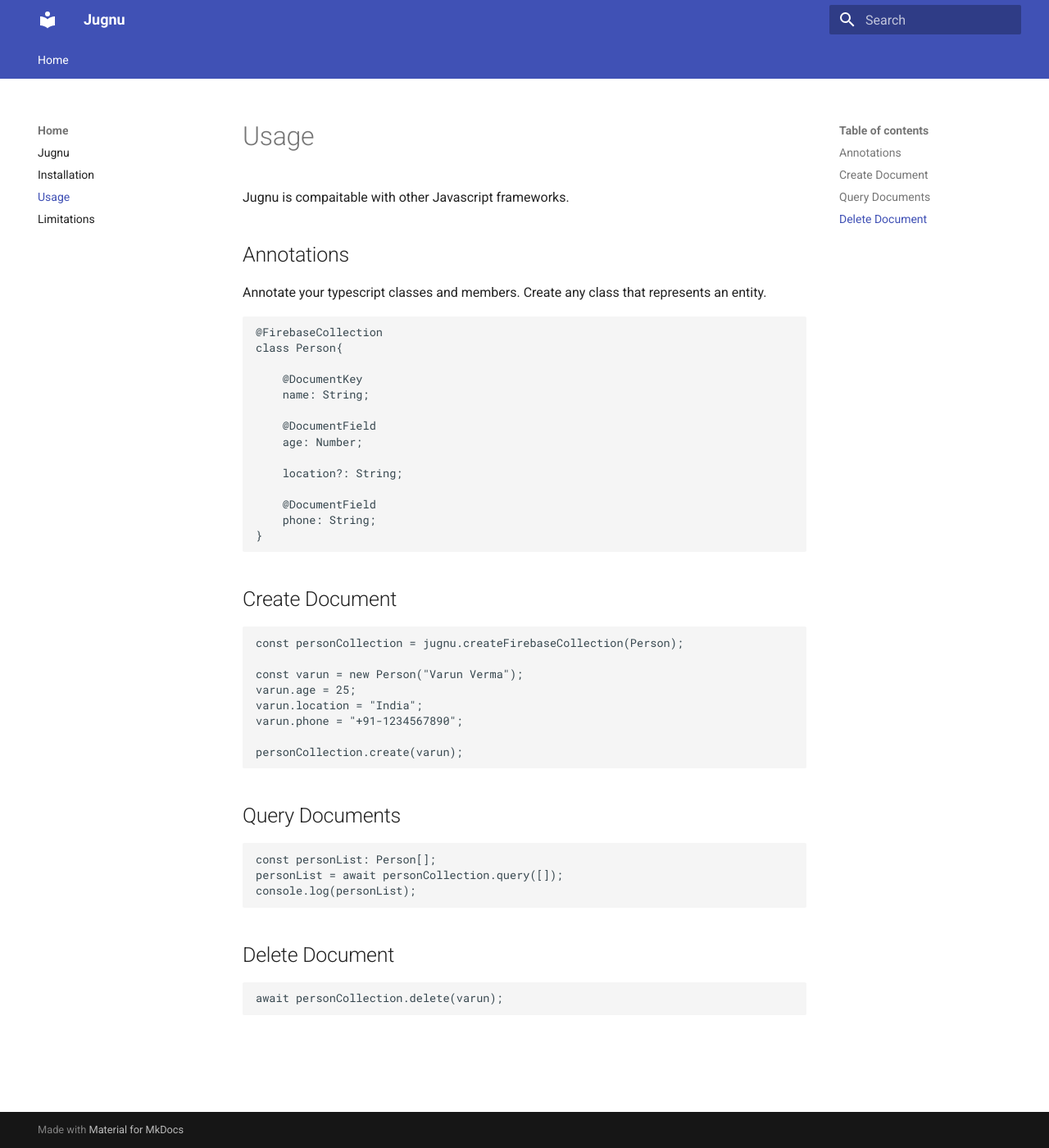
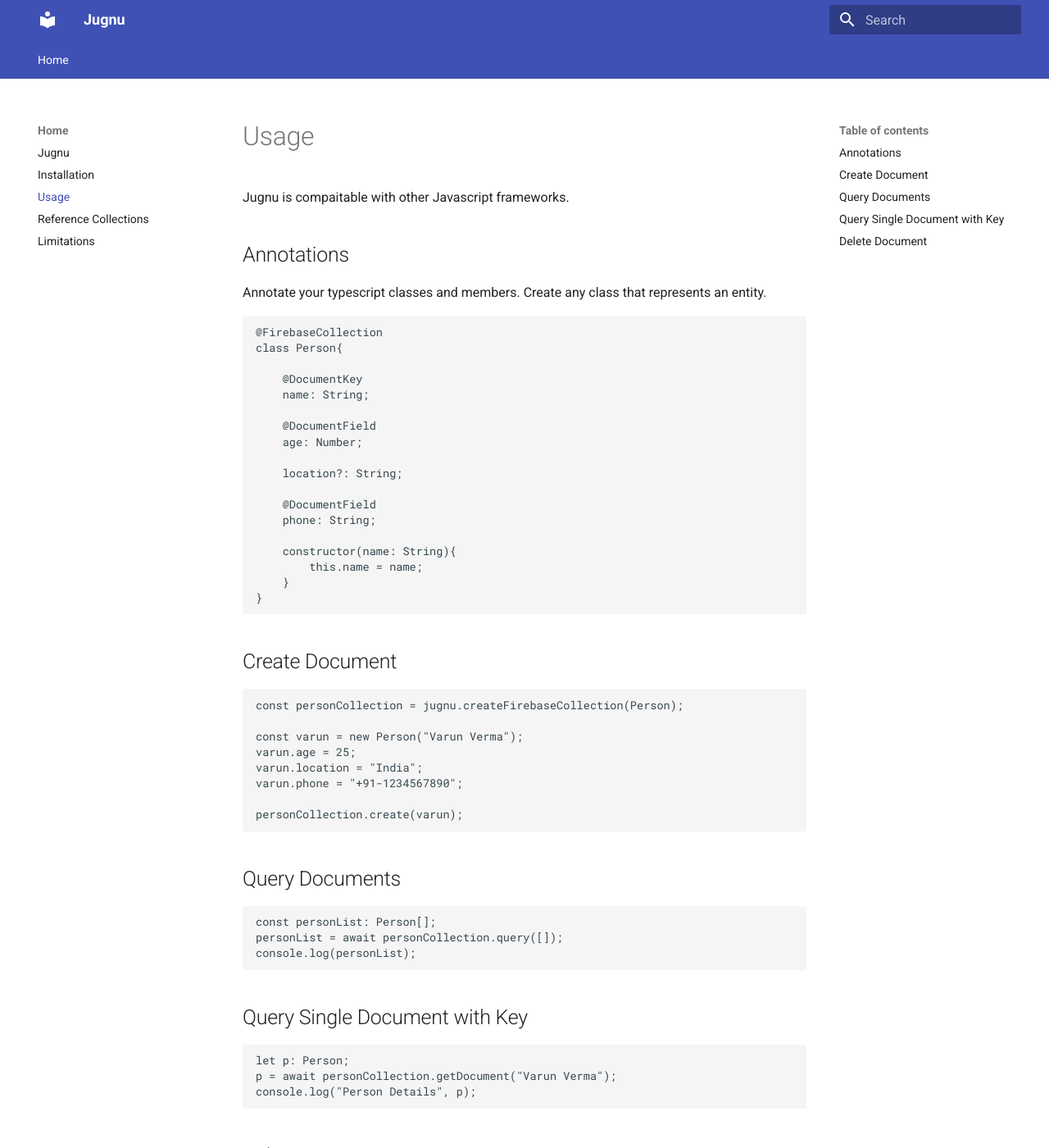
Before and after one commit to FireFly-Jugnu/Documentation, an MkDocs documentation site: the page built from docs/basic_usage.md, in a window 1280 px wide and 1400 px high. Shown: the whole window at 82% size. Built offline with MkDocs 1.6.1 and Material for MkDocs 9.7.7, drawn with Linux system fonts in a browser that asks for light colours.

Commit message:
updated documentation

````diff
--- a/docs/usage.md
+++ b/docs/basic_usage.md
@@ -17,6 +17,10 @@ class Person{
 
     @DocumentField
     phone: String;
+
+    constructor(name: String){
+        this.name = name;
+    }
 }
 ```
 
@@ -40,6 +44,13 @@ personList = await personCollection.query([]);
 console.log(personList);
 ```
 
+## Query Single Document with Key
+```
+let p: Person;
+p = await personCollection.getDocument("Varun Verma");
+console.log("Person Details", p);
+```
+
 ## Delete Document
 ```
 await personCollection.delete(varun);
--- a/mkdocs.yml
+++ b/mkdocs.yml
@@ -4,7 +4,8 @@ nav:
   - Home:
     - Jugnu: index.md
     - Installation: installation.md
-    - Usage: usage.md
+    - Usage: basic_usage.md
+    - Reference Collections: reference_collections.md
     - Limitations: limitations.md
 theme:
   name: material
````
Also changed, not shown: docs/reference_collections.md (added, +98 -0 lines), images/person_document.png (added).
